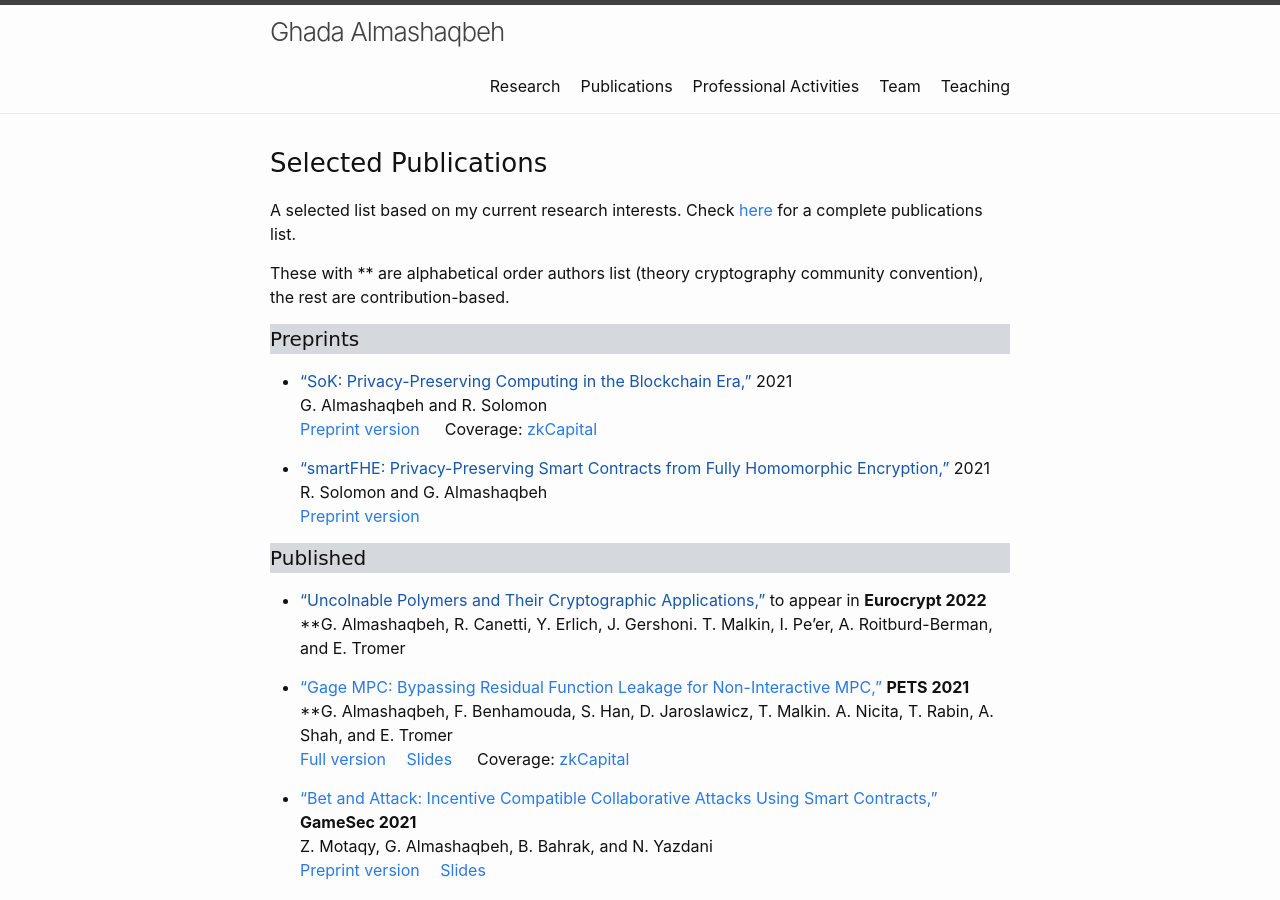
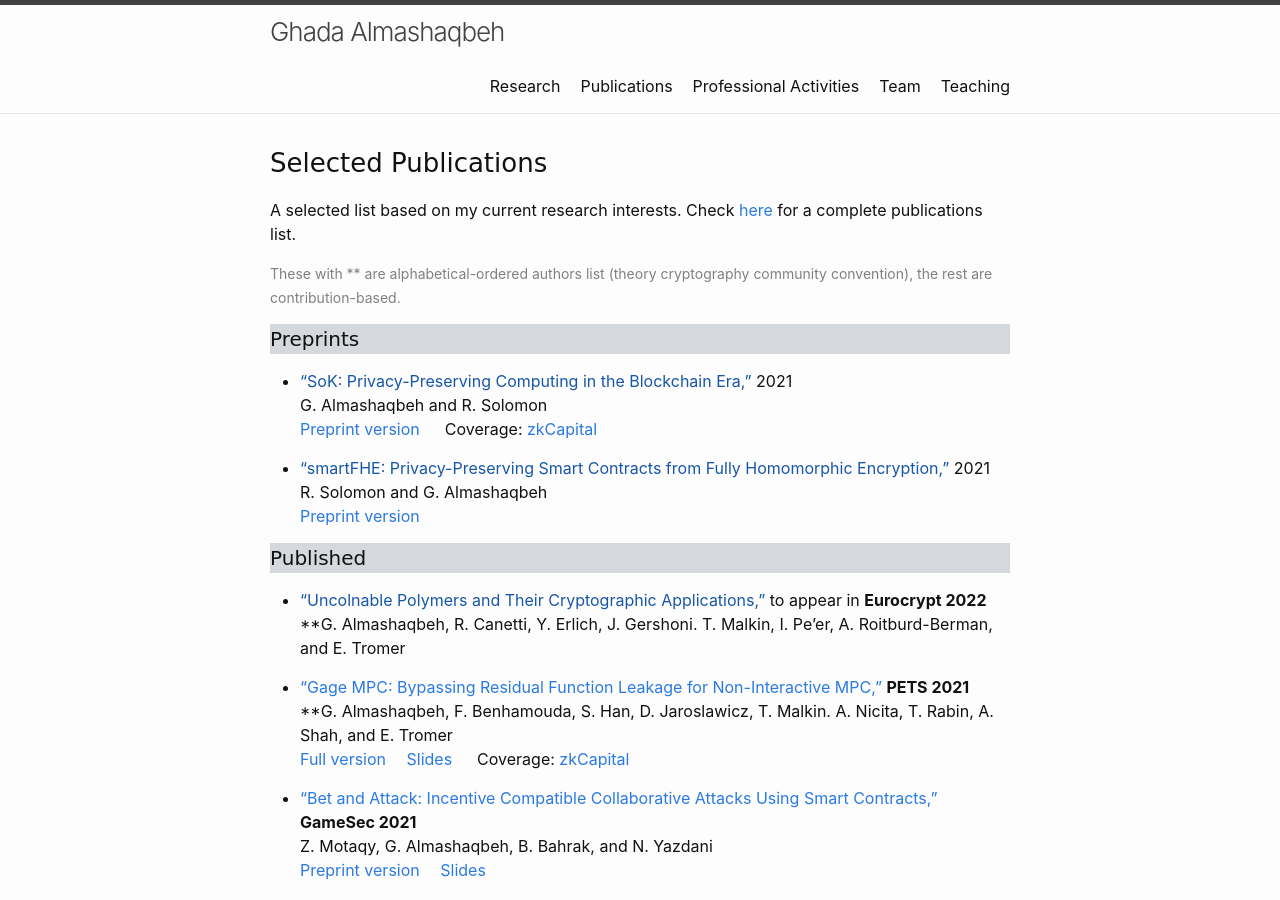
Before and after one commit to GhadaAlmashaqbeh/GhadaAlmashaqbeh.github.io, a Jekyll site: the page built from 02-publications.md, in a window 1280 px wide and 900 px high. Built offline with Jekyll 4.4.1, drawn with Linux system fonts in a browser that asks for light colours.

Commit message:
edit publications

```diff
--- a/02-publications.md
+++ b/02-publications.md
@@ -8,7 +8,7 @@
 
 A selected list based on my current research interests. Check [here](https://scholar.google.com/citations?hl=en&user=QKIkII0AAAAJ&view_op=list_works&sortby=pubdate) for a complete publications list.<br/>
 
-These with \*\* are alphabetical order authors list (theory cryptography community convention), the rest are contribution-based.
+<span style="color:grey;font-size:14px;">These with \*\* are alphabetical-ordered authors list (theory cryptography community convention), the rest are contribution-based.</span>
 
 <h4 style="font-family: 'Comic Sans MS'; background-color:rgb(213, 216, 220);">Preprints</h4>
 
```
